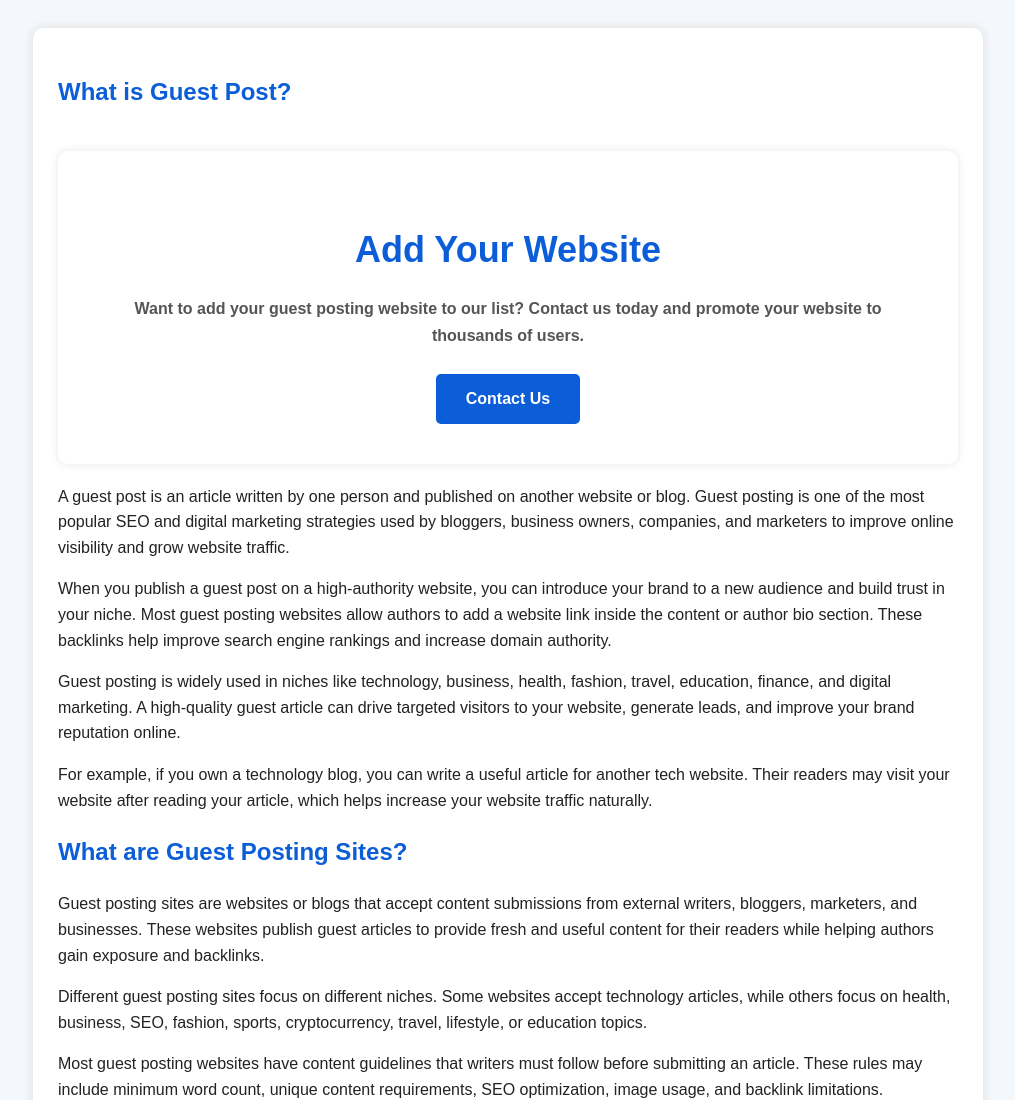
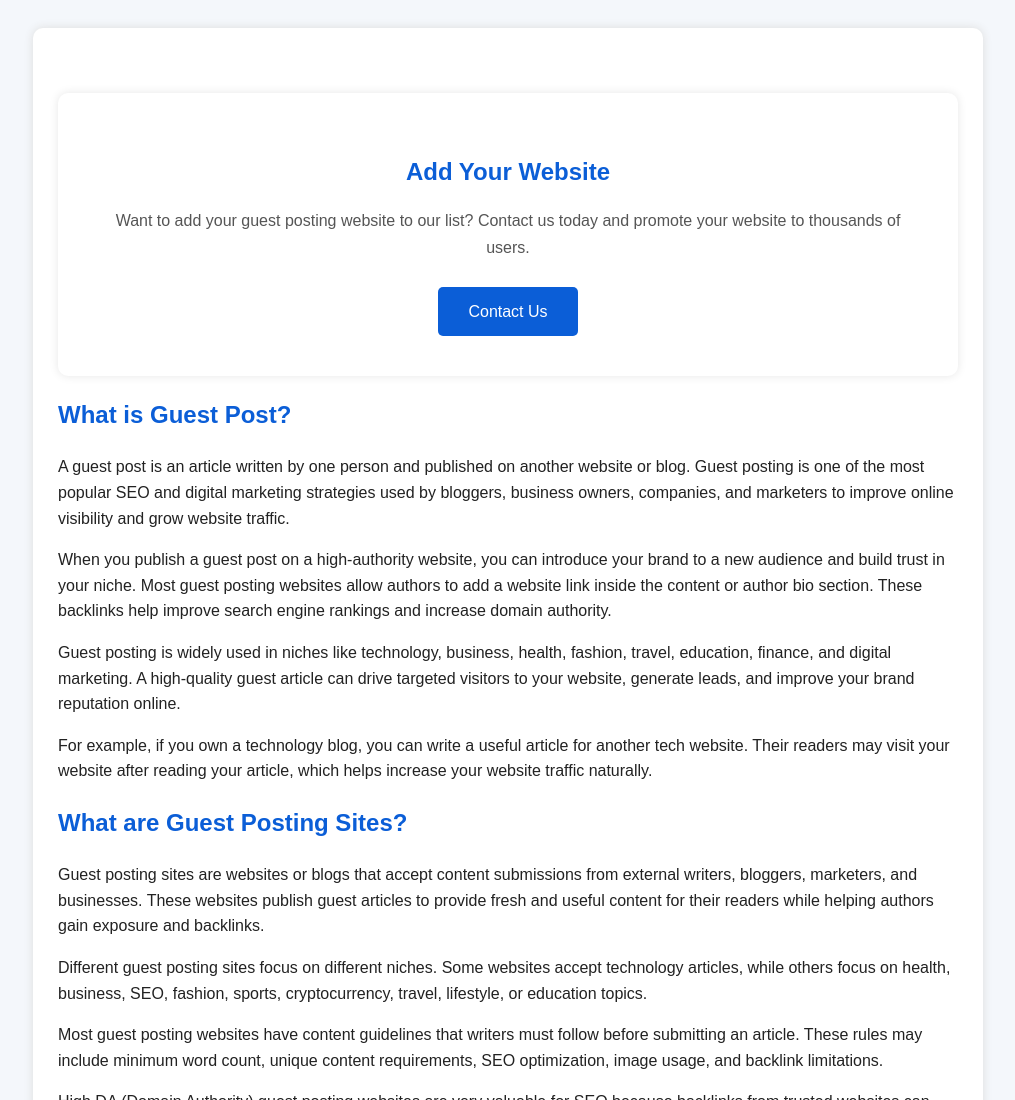
Before and after one commit to guestpostingsites/guestpostingsites.github.io, a plain HTML site: page index.html in a window 1280 px wide. Shown: the top 1100 px of the page, without its empty margins (132-1147 px from the left). Drawn offline with Linux system fonts and the light colour scheme.

Commit message:
Update index.html

```diff
--- a/index.html
+++ b/index.html
@@ -88,7 +88,7 @@
 <body>
 
 <div class="container">
-<h2>What is Guest Post?        <div class="add-website-box">
+          <div class="add-website-box">
 
     <h2>Add Your Website</h2>
 
@@ -99,7 +99,8 @@
 
     <a href="https://www.guest-posting-sites.com/" class="contact-btn">Contact Us</a>
 
-</div></h2>
+</div>
+<h2>What is Guest Post?</h2>
 
 <p>
 A guest post is an article written by one person and published on another website or blog.
```
